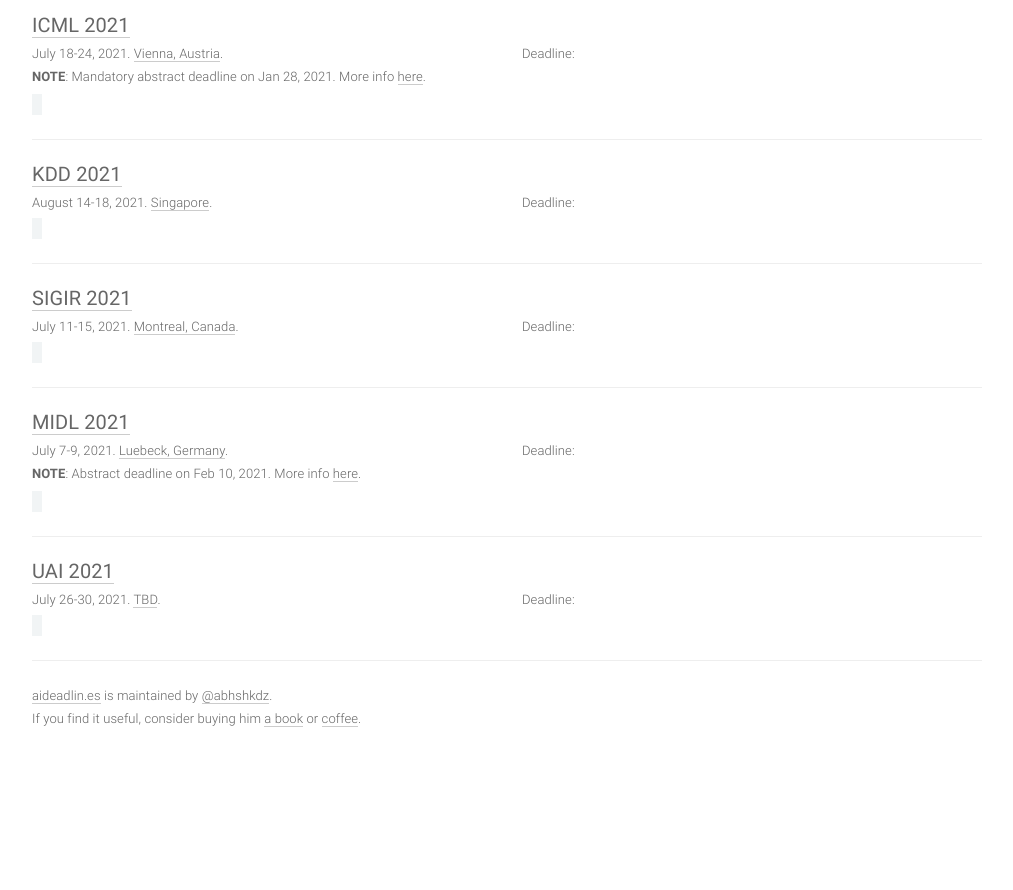
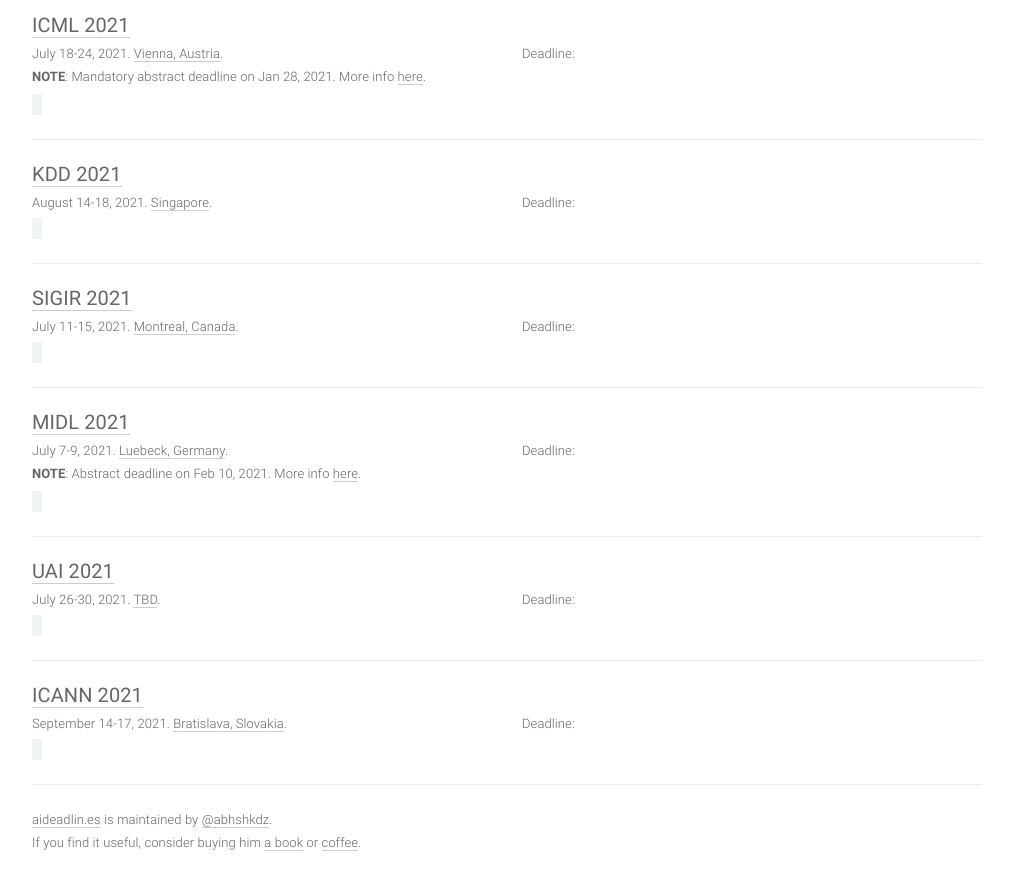
Before and after one commit to paperswithcode/ai-deadlines, a Jekyll site: the page built from index.html, in a window 1280 px wide and 900 px high, scrolled down 6829 px. Shown: the top 890 px of the window, without its empty margins (133-1146 px from the left). Built offline with Jekyll 4.4.1, drawn with Linux system fonts in a browser that asks for light colours; comment, search, counter and statistics services are not loaded; before the commit the page ends 7605 px from its top, so only the background shows below that.

Commit message:
Adds ICANN 2021

```diff
--- a/_data/conferences.yml
+++ b/_data/conferences.yml
@@ -642,3 +642,13 @@
   date: July 26-30, 2021
   place: TBD
   sub: ML
+
+- title: ICANN
+  year: 2021
+  id: icann21
+  link: https://e-nns.org/icann2021/
+  deadline: '2021-05-15 23:59:59'
+  timezone: CET
+  date: September 14-17, 2021
+  place: Bratislava, Slovakia
+  sub: ML
```
